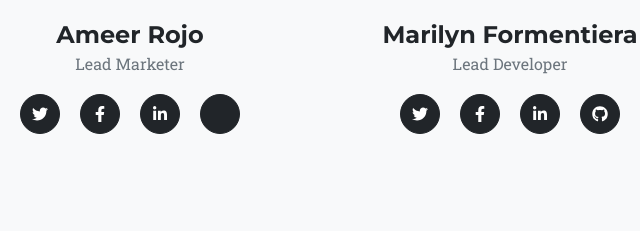
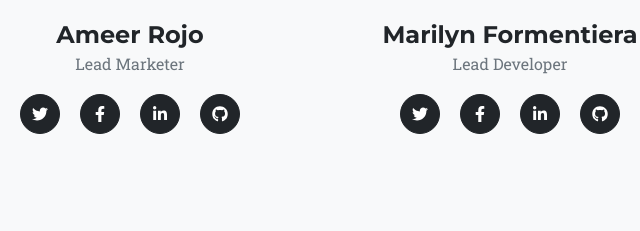
Before and after one commit to marilynformentiera/a2l-website, a plain HTML site: page index.html in a window 1280 px wide. Shown: the part 4962-5193 px from the top of the page, 510-1150 px from the left. Drawn offline with nearby package versions, Linux system fonts and the light colour scheme.

Commit message:
Mistype sa una

```diff
--- a/index.html
+++ b/index.html
@@ -269,7 +269,7 @@
                             <a class="btn btn-dark btn-social mx-2" href="#!"><i class="fab fa-twitter"></i></a>
                             <a class="btn btn-dark btn-social mx-2" href="#!"><i class="fab fa-facebook-f"></i></a>
                             <a class="btn btn-dark btn-social mx-2" href="#!"><i class="fab fa-linkedin-in"></i></a>
-                            <a class="btn btn-dark btn-social mx-2" href="#!"><i clgitass="fab fa-github"></i></a>
+                            <a class="btn btn-dark btn-social mx-2" href="#!"><i class="fab fa-github"></i></a>
                         </div>
                     </div>
                     <div class="col-lg-4">
```
